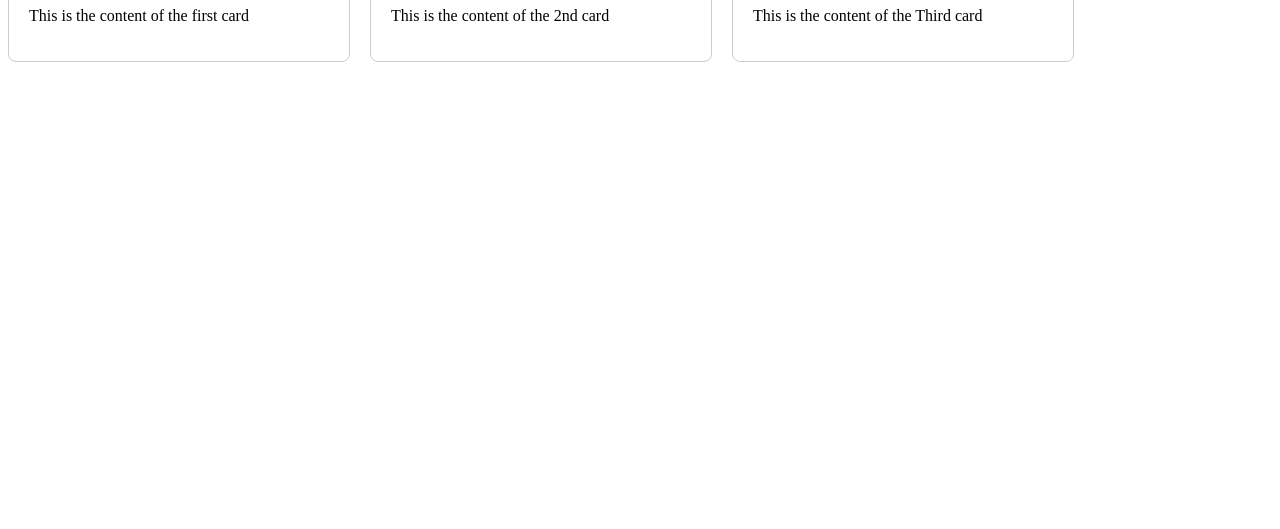
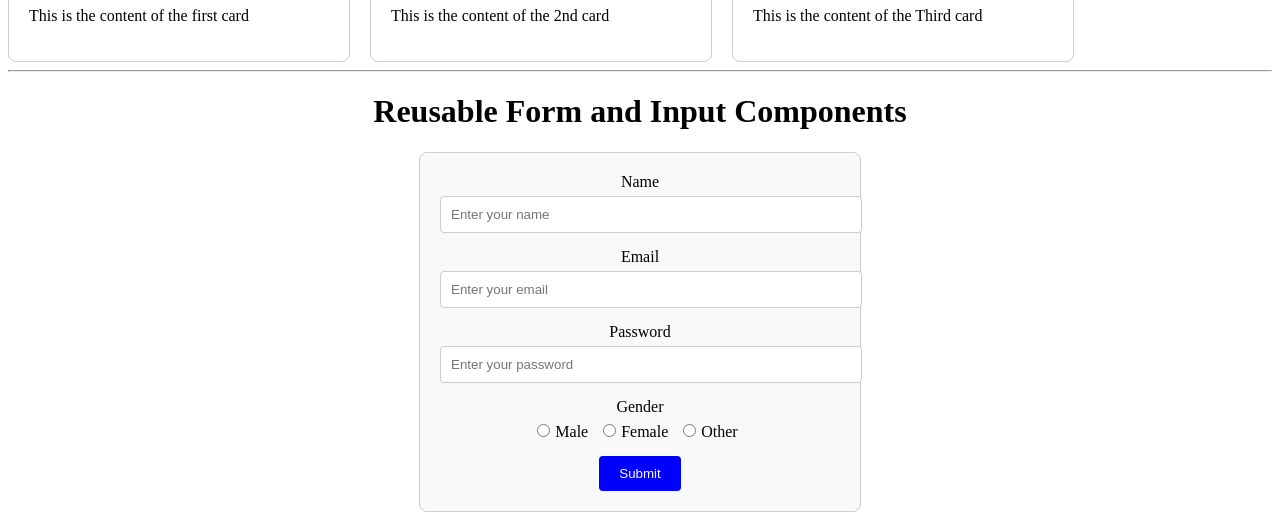
Before and after one commit to AVASH-github/REACT_PRAC, a React (Create React App) app in the folder react_prac/: page / in a window 1280 px wide. Shown: the part 873-1402 px from the top of the page. Before the commit the page ends 943 px from the top, so only its background shows below. Built offline with nearby package versions, Linux system fonts and the light colour scheme.

Commit message:
Input Form

```diff
--- a/react_prac/src/App.js
+++ b/react_prac/src/App.js
@@ -2,16 +2,27 @@ import Game from "./tic-tac-toe";
 import GroceryForm from "./GroceryForm";
 import GroceryList from "./GroceryList";
 import Card from "./Card";
-
+import Input from "./Input";
+import Form from "./Form";
 
 import { useState } from "react";
 function App() {
   const [groceries,setGroceries]=useState([]);
 
-
   const addGroceries = (item) => {
     setGroceries([...groceries, item]);
   };
+
+  const [name, setName] = useState("");
+  const [email, setEmail] = useState("");
+  const [password, setPassword] = useState("");
+  const [gender,setGender]=useState("");
+  const handleSubmit = (e) => {
+    e.preventDefault();
+    alert(`Name: ${name}, Email: ${email}, Password: ${password},Gender:${gender}`);
+    console.log(`Name: ${name}, Email: ${email}, Password: ${password},Gender:${gender}`);
+  };
+
 
   return (
     <>
@@ -41,6 +52,55 @@ function App() {
 
     </div>
 
+
+    <hr/>
+
+    <div style={{ textAlign: "center" }}>
+      <h1>Reusable Form and Input Components</h1>
+      <Form onSubmit={handleSubmit}>
+        <Input
+          label="Name" type="text" value={name} onChange={(e) => setName(e.target.value)} placeholder="Enter your name"
+        />
+        <Input
+          label="Email"
+          type="email"
+          value={email}
+          onChange={(e) => setEmail(e.target.value)}
+          placeholder="Enter your email"
+        />
+        <Input
+          label="Password"
+          type="password"
+          value={password}
+          onChange={(e) => setPassword(e.target.value)}
+          placeholder="Enter your password"
+        />
+        <Input
+          label="Gender"
+          type="radio"
+          value={gender}
+          options={[
+            {label:"Male",value:"male"},
+            {label:"Female",value:"female"},
+            {label:"Other",value:"other"},
+          ]}
+          onChange={(e)=>setGender(e.target.value)}
+        />
+        <button
+          type="submit"
+          style={{
+            padding: "10px 20px",
+            backgroundColor: "blue",
+            color: "white",
+            border: "none",
+            borderRadius: "4px",
+            cursor: "pointer",
+          }}
+        >
+          Submit
+        </button>
+      </Form>
+    </div>
     </>
 
 
--- /dev/null
+++ b/react_prac/src/Form.jsx
@@ -0,0 +1,23 @@
+// Form.jsx
+import React from "react";
+
+function Form({ onSubmit, children, style }) {
+  return (
+    <form
+      onSubmit={onSubmit}
+      style={{
+        padding: "20px",
+        border: "1px solid #ccc",
+        borderRadius: "8px",
+        maxWidth: "400px",
+        margin: "20px auto",
+        backgroundColor: "#f9f9f9",
+        ...style,
+      }}
+    >
+      {children}
+    </form>
+  );
+}
+
+export default Form;
--- /dev/null
+++ b/react_prac/src/Input.jsx
@@ -0,0 +1,40 @@
+// Input.jsx
+import React from "react";
+
+function Input({ label, type, name, value, onChange, placeholder, options }) {
+  return (
+    <div style={{ marginBottom: "15px" }}>
+      {label && <label style={{ display: "block", marginBottom: "5px" }}>{label}</label>}
+      {type === "radio" && options ? (
+        options.map((option, index) => (
+          <label key={index} style={{ marginRight: "10px" }}>
+            <input
+              type="radio"
+              name={name}
+              value={option.value}
+              checked={value === option.value}
+              onChange={onChange}
+              style={{ marginRight: "5px" }}
+            />
+            {option.label}
+          </label>
+        ))
+      ) : (
+        <input
+          type={type}
+          value={value}
+          onChange={onChange}
+          placeholder={placeholder}
+          style={{
+            padding: "10px",
+            width: "100%",
+            border: "1px solid #ccc",
+            borderRadius: "4px",
+          }}
+        />
+      )}
+    </div>
+  );
+}
+
+export default Input;
```
